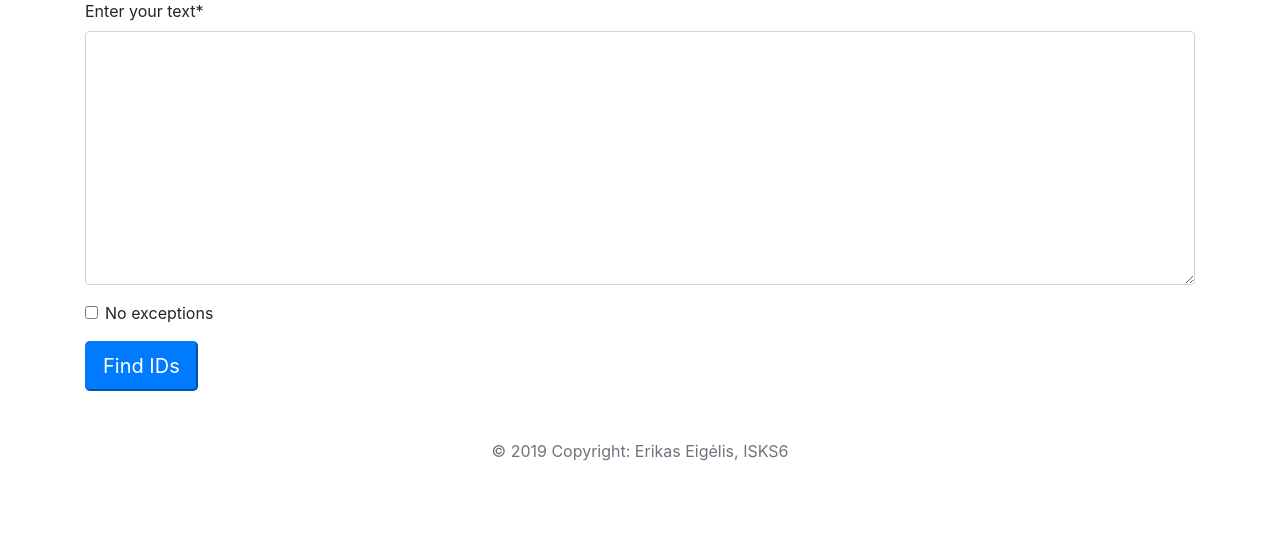
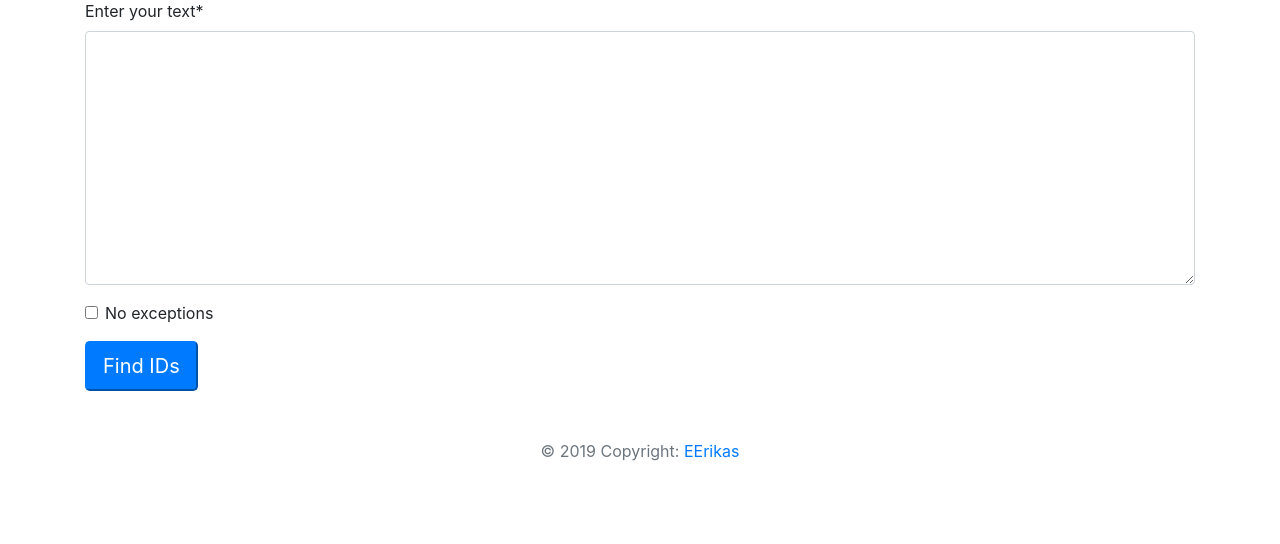
Before and after one commit to EErikas/personal_id_tool, a Django app: page / in a window 1280 px wide. Shown: the part 161-705 px from the top of the page. Run offline with Django 3.2, Linux system fonts and the light colour scheme; parts of the project's set-up code (start-up, migrations or seed data) failed here and were passed over; some libraries are stand-ins or nearby versions.

Commit message:
Updated credits

```diff
--- a/templates/base.html
+++ b/templates/base.html
@@ -47,7 +47,7 @@
 {% if title %}
     <footer class="footer mt-5">
         <div class="container text-center">
-            <span class="text-muted">© 2019 Copyright: Erikas Eigėlis, ISKS6</span>
+            <span class="text-muted">© 2019 Copyright: <a href="https://github.com/EErikas/">EErikas</a></span>
         </div>
     </footer>
 {% endif %}
```
